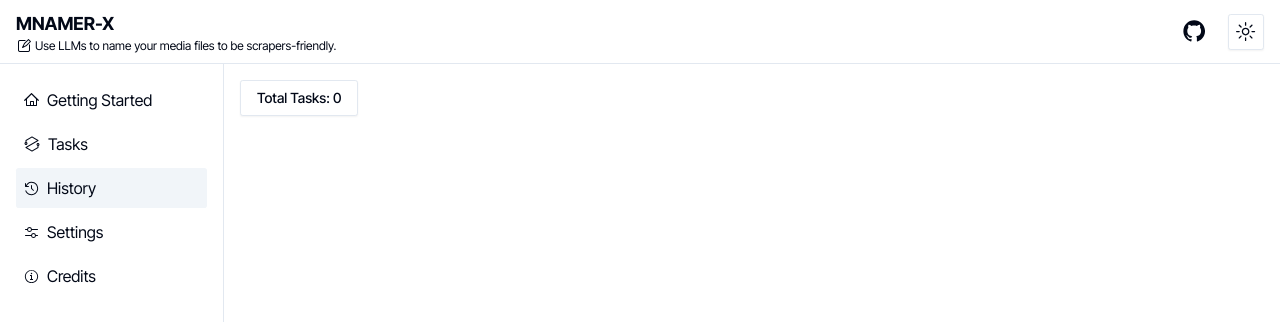
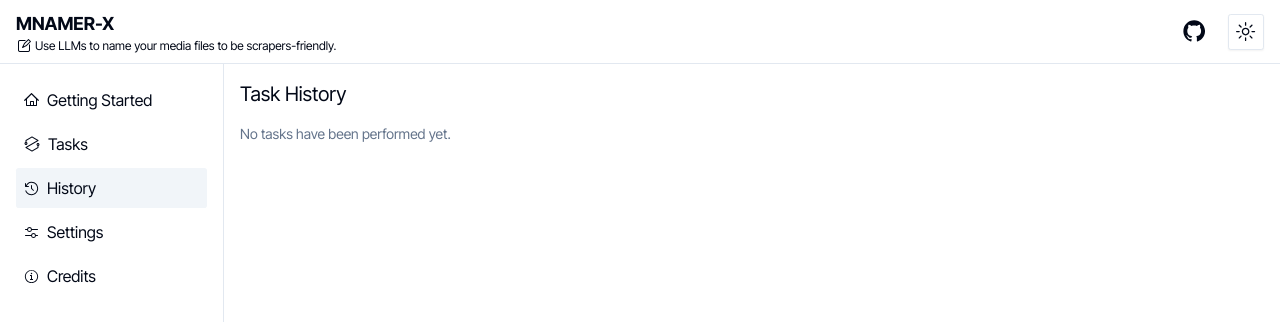
Before and after one commit to VenDream/mnamer-x, a Next.js app: page /history in a window 1280 px wide. Shown: the top 322 px of the page. Built offline with nearby package versions, Linux system fonts and the light colour scheme.

Commit message:
feat(page): add task history page with basic UI

```diff
--- a/src/app/_pages/manual/manual.tsx
+++ b/src/app/_pages/manual/manual.tsx
@@ -65,6 +65,7 @@ export default function Manual() {
   const [isSubmitting, setIsSubmitting] = useState(false);
   const [results, setResults] = useState<ProcessResult[]>([]);
   const addTask = useStore(state => state.addTask);
+  const taskIdx = useStore(state => state.history.length - 1);
   const updateTaskResult = useStore(state => state.updateTaskResult);
 
   const form = useForm<InputData>({
@@ -103,9 +104,9 @@ export default function Manual() {
         next[idx] = { ...next[idx], ...patch };
         return next;
       });
-      updateTaskResult(idx, patch);
+      updateTaskResult(taskIdx, idx, patch);
     },
-    [updateTaskResult]
+    [taskIdx, updateTaskResult]
   );
 
   const submit = async (values: InputData) => {
--- a/src/app/_pages/manual/result.tsx
+++ b/src/app/_pages/manual/result.tsx
@@ -42,13 +42,13 @@ export function Result(props: IProps) {
       <Table>
         <TableHeader>
           {table.getHeaderGroups().map(headerGroup => (
-            <TableRow key={headerGroup.id}>
+            <TableRow key={headerGroup.id} className="hover:bg-transparent">
               {headerGroup.headers.map(header => {
                 return (
                   <TableHead
                     key={header.id}
                     style={{ width: header.getSize() }}
-                    className="border-r text-xs last:border-none last:text-center"
+                    className="h-8 border-r bg-accent/50 text-xs last:border-none last:text-center dark:border-accent"
                   >
                     {header.isPlaceholder
                       ? null
--- a/src/app/history/page.tsx
+++ b/src/app/history/page.tsx
@@ -1,14 +1,46 @@
 'use client';
 
-import { Button } from '@/components/ui/button';
+import { LoadingIcon } from '@/constants/custom-icons';
 import { useStore } from '@/store';
+import { useEffect, useState } from 'react';
+import { Result } from '../_pages/manual/result';
 
 export default function History() {
+  const [isHydrated, setIsHydrated] = useState(false);
   const tasks = useStore(state => state.history);
+  const updateTaskResult = useStore(state => state.updateTaskResult);
+
+  useEffect(() => {
+    setIsHydrated(true);
+  }, []);
 
   return (
-    <div className="flex h-full w-full p-4">
-      <Button variant="outline">Total Tasks: {tasks.length}</Button>
+    <div className="p-4">
+      <h1 className="mb-4 text-xl">Task History</h1>
+      {isHydrated ? (
+        <div className="flex w-full flex-col gap-4 md:max-w-screen-lg">
+          {tasks.length === 0 ? (
+            <p className="text-sm text-muted-foreground">
+              No tasks have been performed yet.
+            </p>
+          ) : (
+            tasks.map((task, tidx) => (
+              <Result
+                key={tidx}
+                result={task.results}
+                updateResult={(ridx, patch) => {
+                  updateTaskResult(tidx, ridx, patch);
+                }}
+              />
+            ))
+          )}
+        </div>
+      ) : (
+        <span className="flex items-center gap-2">
+          <LoadingIcon className="text-lg"></LoadingIcon>
+          Loading...
+        </span>
+      )}
     </div>
   );
 }
--- a/src/app/tasks/page.tsx
+++ b/src/app/tasks/page.tsx
@@ -14,6 +14,7 @@ const TASK_PAGES: Record<TASK_TYPE, React.ReactNode> = {
 export default function Tasks() {
   return (
     <div className="p-4">
+      <h1 className="mb-4 text-xl">Task Execution</h1>
       <Tabs defaultValue="manual" className="w-full">
         <TabsList className="w-full justify-start md:max-w-screen-lg">
           {TASK_TYPES.map(type => (
--- a/src/components/edit-output.tsx
+++ b/src/components/edit-output.tsx
@@ -43,7 +43,7 @@ export function EditOutput(props: IProps) {
           <DialogTitle className="flex items-center justify-start">
             <Pencil2Icon className="mr-2 text-lg"></Pencil2Icon>Edit output
           </DialogTitle>
-          <DialogDescription className="text-left text-xs">
+          <DialogDescription className="text-left">
             Modify the output to what you prefer.
           </DialogDescription>
         </DialogHeader>
--- a/src/components/nav-menu.tsx
+++ b/src/components/nav-menu.tsx
@@ -65,10 +65,9 @@ export function NavMenu() {
             key={path}
             href={path}
             className={cn(
-              'flex items-center gap-2 rounded-md p-2 hover:bg-slate-100 dark:hover:bg-slate-800',
+              'flex items-center gap-2 rounded-md p-2 hover:bg-accent',
               {
-                'bg-slate-100': isActive,
-                'dark:bg-slate-800': isActive,
+                'bg-accent': isActive,
                 'cursor-default': isActive,
               }
             )}
@@ -83,6 +82,7 @@ export function NavMenu() {
 }
 
 export function NavMenuForMobile() {
+  const pathname = usePathname();
   const [isMenuOpen, setIsMenuOpen] = useState(false);
 
   return (
@@ -94,11 +94,21 @@ export function NavMenuForMobile() {
       </DropdownMenuTrigger>
       <DropdownMenuContent align="end">
         {NAV_ROUTES.map(({ path, label, icon: Icon }) => {
+          const isActive = path === pathname;
           return (
-            <DropdownMenuItem key={path} onClick={() => setIsMenuOpen(false)}>
+            <DropdownMenuItem
+              key={path}
+              onClick={() => setIsMenuOpen(false)}
+              className={cn('transition-none', {
+                'bg-accent': isActive,
+                'cursor-default': isActive,
+              })}
+            >
               <Link
                 href={path}
-                className={cn('flex w-full items-center gap-1 rounded-md')}
+                className={cn('flex w-full items-center gap-1 rounded-md', {
+                  'cursor-default': isActive,
+                })}
               >
                 <Icon className="mr-1"></Icon>
                 {label}
--- a/src/components/result-actions.tsx
+++ b/src/components/result-actions.tsx
@@ -40,7 +40,7 @@ export function ResultActions(props: IProps) {
       <DropdownMenuTrigger asChild>
         <Button
           size="sm"
-          variant="outline"
+          variant="ghost"
           className="m-auto flex h-6 w-8 items-center justify-center p-1"
         >
           <DotsHorizontalIcon></DotsHorizontalIcon>
--- a/src/store/index.ts
+++ b/src/store/index.ts
@@ -10,7 +10,11 @@ type StoreState = {
 
 type StoreActions = {
   addTask: (task: ProcessTask) => void;
-  updateTaskResult: (idx: number, patch: Partial<ProcessResult>) => void;
+  updateTaskResult: (
+    tidx: number,
+    ridx: number,
+    patch: Partial<ProcessResult>
+  ) => void;
 };
 
 const useStore = create<StoreState & StoreActions>()(
@@ -29,11 +33,12 @@ const useStore = create<StoreState & StoreActions>()(
             state.history.push(task);
           });
         },
-        updateTaskResult: (idx, patch) => {
+        updateTaskResult: (tidx, ridx, patch) => {
           set((state: StoreState) => {
-            const task = state.history[idx];
-            task.results = { ...task.results, ...patch };
-            state.history[idx] = task;
+            const task = state.history[tidx];
+            const result = task.results[ridx];
+            task.results[ridx] = { ...result, ...patch };
+            state.history[tidx] = task;
           });
         },
       })),
@@ -45,4 +50,7 @@ const useStore = create<StoreState & StoreActions>()(
   )
 );
 
+type BoundStore = typeof useStore;
+
 export { useStore };
+export type { BoundStore };
```
Also changed, not shown: src/components/loading.tsx (added).
